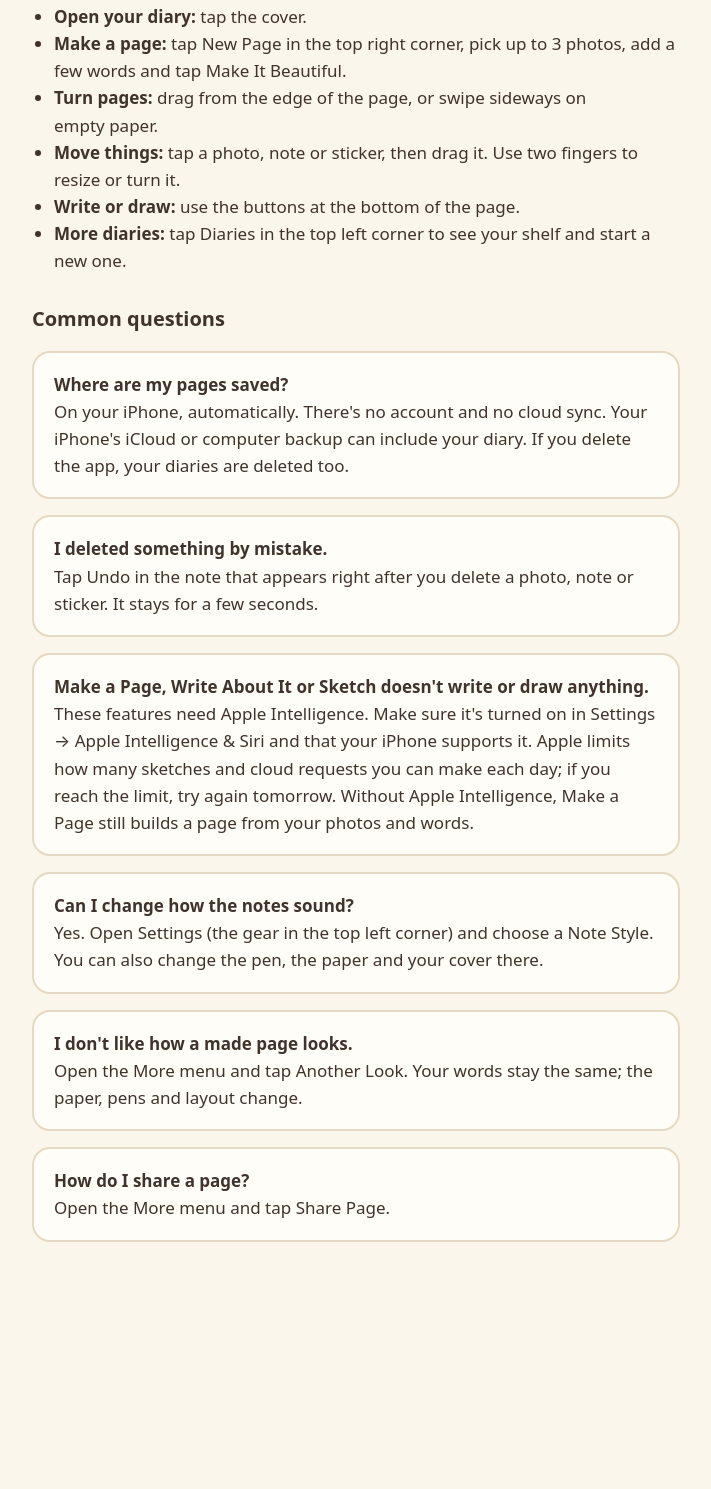
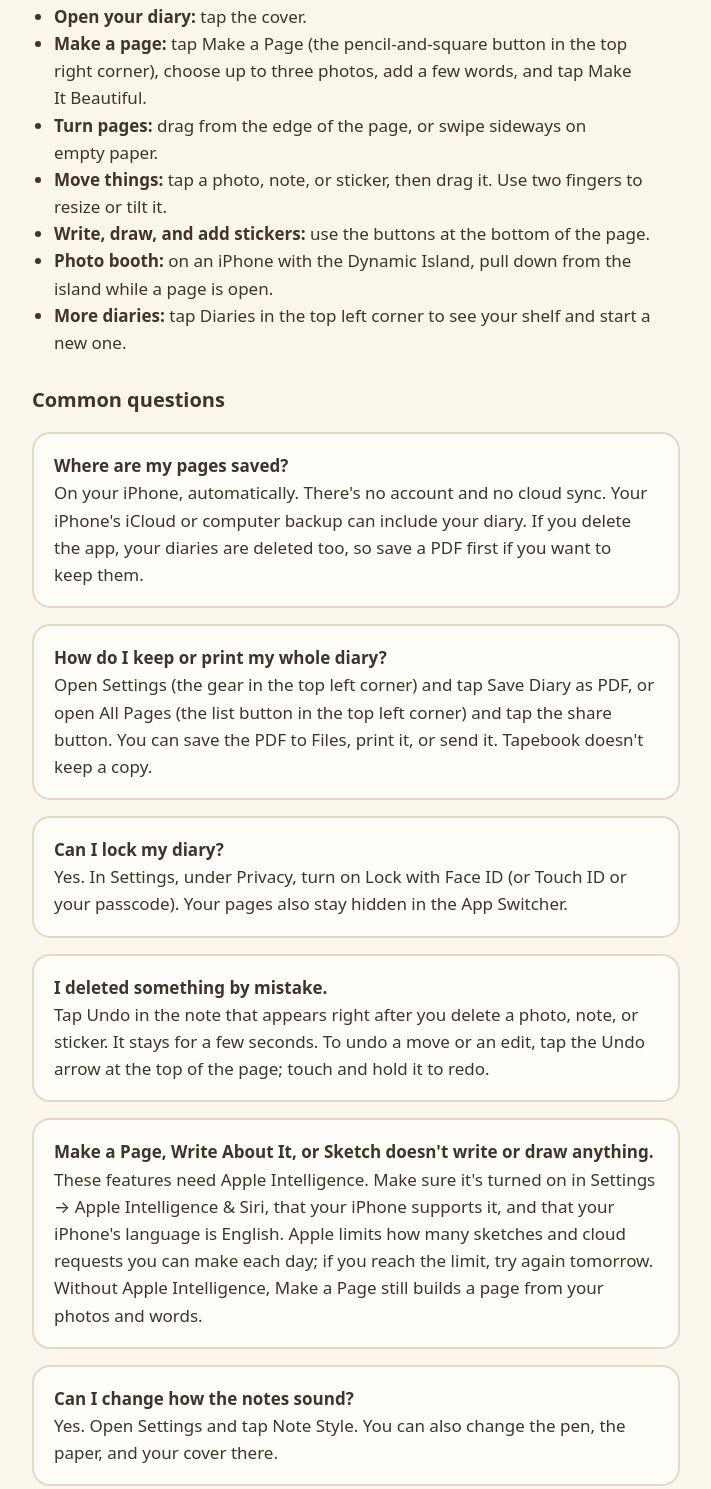
Before and after one commit to indxneo/tapebook-legal, a plain HTML site: page support.html in a window 1280 px wide. Shown: the part 335-1824 px from the top of the page, without its empty margins (284-995 px from the left). Before the commit the page ends 1657 px from the top, so only its background shows below. Drawn offline with Linux system fonts and the light colour scheme.

Commit message:
New app icon; support page updated for Tapebook 1.0.0
- icon.png, apple-touch-icon.png, favicon.png: the new open-diary icon (alt text updated).
- support.html covers Save as PDF, the Face ID lock, the daily reminder, the photo booth, and Undo/Redo.
- support.html uses the app's button names (Make a Page, All Pages) and serial commas.

Co-Authored-By: Claude Opus 5.5 <noreply@anthropic.com>

```diff
--- a/support.html
+++ b/support.html
@@ -4,7 +4,7 @@
 <meta charset="utf-8">
 <meta name="viewport" content="width=device-width, initial-scale=1">
 <title>Support · Tapebook</title>
-<meta name="description" content="Help with Tapebook: making pages, notes, sketches, your diaries and how to reach us.">
+<meta name="description" content="Help with Tapebook: making pages, notes, sketches, your diaries, and how to reach us.">
 <link rel="stylesheet" href="style.css">
 <link rel="icon" type="image/png" href="favicon.png">
 <link rel="apple-touch-icon" href="apple-touch-icon.png">
@@ -22,31 +22,41 @@
 <h2>Getting started</h2>
 <ul>
 <li><strong>Open your diary:</strong> tap the cover.</li>
-<li><strong>Make a page:</strong> tap New Page in the top right corner, pick up to 3 photos, add a few words and tap Make It Beautiful.</li>
+<li><strong>Make a page:</strong> tap Make a Page (the pencil-and-square button in the top right corner), choose up to three photos, add a few words, and tap Make It Beautiful.</li>
 <li><strong>Turn pages:</strong> drag from the edge of the page, or swipe sideways on empty paper.</li>
-<li><strong>Move things:</strong> tap a photo, note or sticker, then drag it. Use two fingers to resize or turn it.</li>
-<li><strong>Write or draw:</strong> use the buttons at the bottom of the page.</li>
+<li><strong>Move things:</strong> tap a photo, note, or sticker, then drag it. Use two fingers to resize or tilt it.</li>
+<li><strong>Write, draw, and add stickers:</strong> use the buttons at the bottom of the page.</li>
+<li><strong>Photo booth:</strong> on an iPhone with the Dynamic Island, pull down from the island while a page is open.</li>
 <li><strong>More diaries:</strong> tap Diaries in the top left corner to see your shelf and start a new one.</li>
 </ul>
 
 <h2>Common questions</h2>
 <div class="card">
-<p><strong>Where are my pages saved?</strong><br>On your iPhone, automatically. There's no account and no cloud sync. Your iPhone's iCloud or computer backup can include your diary. If you delete the app, your diaries are deleted too.</p>
+<p><strong>Where are my pages saved?</strong><br>On your iPhone, automatically. There's no account and no cloud sync. Your iPhone's iCloud or computer backup can include your diary. If you delete the app, your diaries are deleted too, so save a PDF first if you want to keep them.</p>
 </div>
 <div class="card">
-<p><strong>I deleted something by mistake.</strong><br>Tap Undo in the note that appears right after you delete a photo, note or sticker. It stays for a few seconds.</p>
+<p><strong>How do I keep or print my whole diary?</strong><br>Open Settings (the gear in the top left corner) and tap Save Diary as PDF, or open All Pages (the list button in the top left corner) and tap the share button. You can save the PDF to Files, print it, or send it. Tapebook doesn't keep a copy.</p>
 </div>
 <div class="card">
-<p><strong>Make a Page, Write About It or Sketch doesn't write or draw anything.</strong><br>These features need Apple Intelligence. Make sure it's turned on in Settings → Apple Intelligence &amp; Siri and that your iPhone supports it. Apple limits how many sketches and cloud requests you can make each day; if you reach the limit, try again tomorrow. Without Apple Intelligence, Make a Page still builds a page from your photos and words.</p>
+<p><strong>Can I lock my diary?</strong><br>Yes. In Settings, under Privacy, turn on Lock with Face ID (or Touch ID or your passcode). Your pages also stay hidden in the App Switcher.</p>
 </div>
 <div class="card">
-<p><strong>Can I change how the notes sound?</strong><br>Yes. Open Settings (the gear in the top left corner) and choose a Note Style. You can also change the pen, the paper and your cover there.</p>
+<p><strong>I deleted something by mistake.</strong><br>Tap Undo in the note that appears right after you delete a photo, note, or sticker. It stays for a few seconds. To undo a move or an edit, tap the Undo arrow at the top of the page; touch and hold it to redo.</p>
 </div>
 <div class="card">
-<p><strong>I don't like how a made page looks.</strong><br>Open the More menu and tap Another Look. Your words stay the same; the paper, pens and layout change.</p>
+<p><strong>Make a Page, Write About It, or Sketch doesn't write or draw anything.</strong><br>These features need Apple Intelligence. Make sure it's turned on in Settings → Apple Intelligence &amp; Siri, that your iPhone supports it, and that your iPhone's language is English. Apple limits how many sketches and cloud requests you can make each day; if you reach the limit, try again tomorrow. Without Apple Intelligence, Make a Page still builds a page from your photos and words.</p>
 </div>
 <div class="card">
-<p><strong>How do I share a page?</strong><br>Open the More menu and tap Share Page.</p>
+<p><strong>Can I change how the notes sound?</strong><br>Yes. Open Settings and tap Note Style. You can also change the pen, the paper, and your cover there.</p>
+</div>
+<div class="card">
+<p><strong>I don't like how a made page looks.</strong><br>Open the More menu (•••) and tap Another Look. Your words stay the same; the paper, pens, and layout change.</p>
+</div>
+<div class="card">
+<p><strong>Can Tapebook remind me to write?</strong><br>Yes. In Settings, under Reminder, turn on Daily Reminder and choose a time. It skips days you've already made a page, and it never shows what's in your diary.</p>
+</div>
+<div class="card">
+<p><strong>How do I share a page?</strong><br>Open the More menu (•••) and tap Share Page. Choose Save Image to put it in Photos.</p>
 </div>
 </main>
 </body>
```
Also changed, not shown: index.html (+1 -1 lines), apple-touch-icon.png, favicon.png, icon.png.
